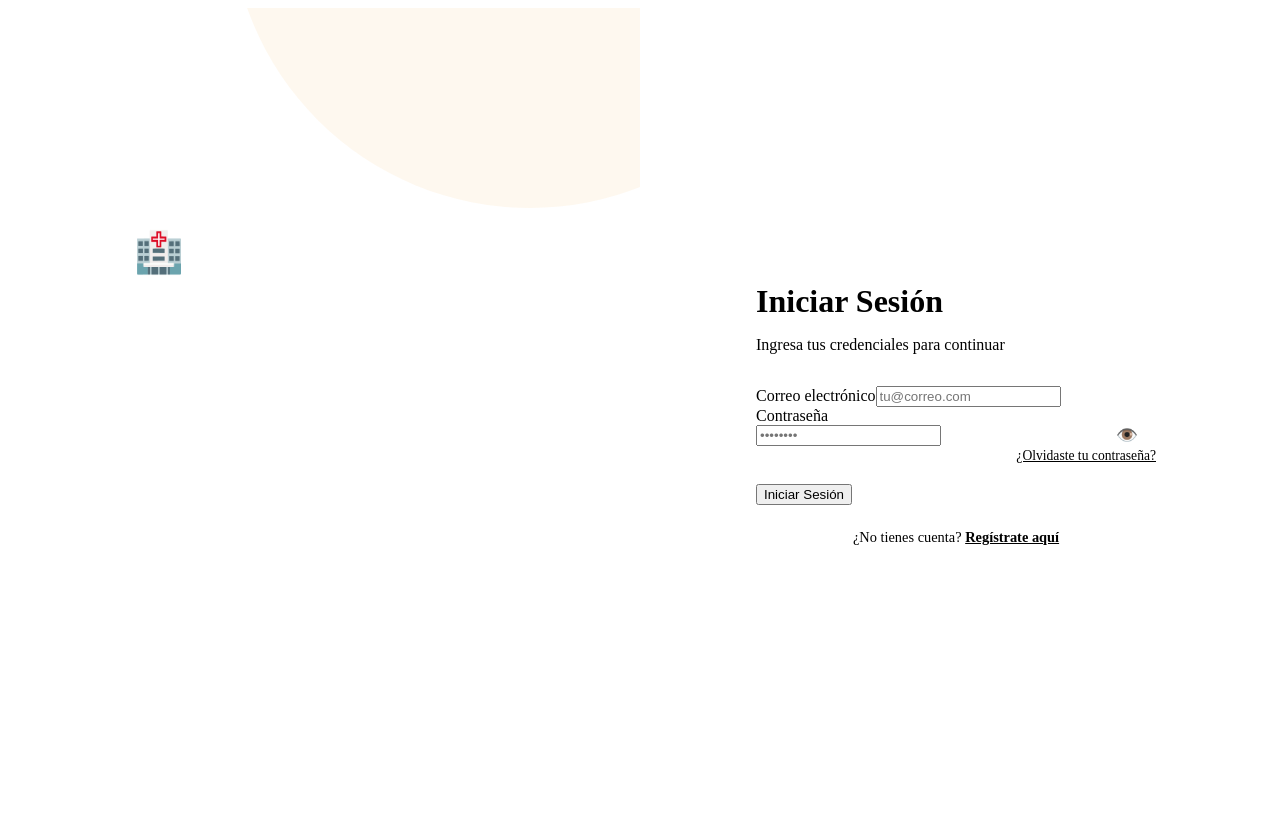
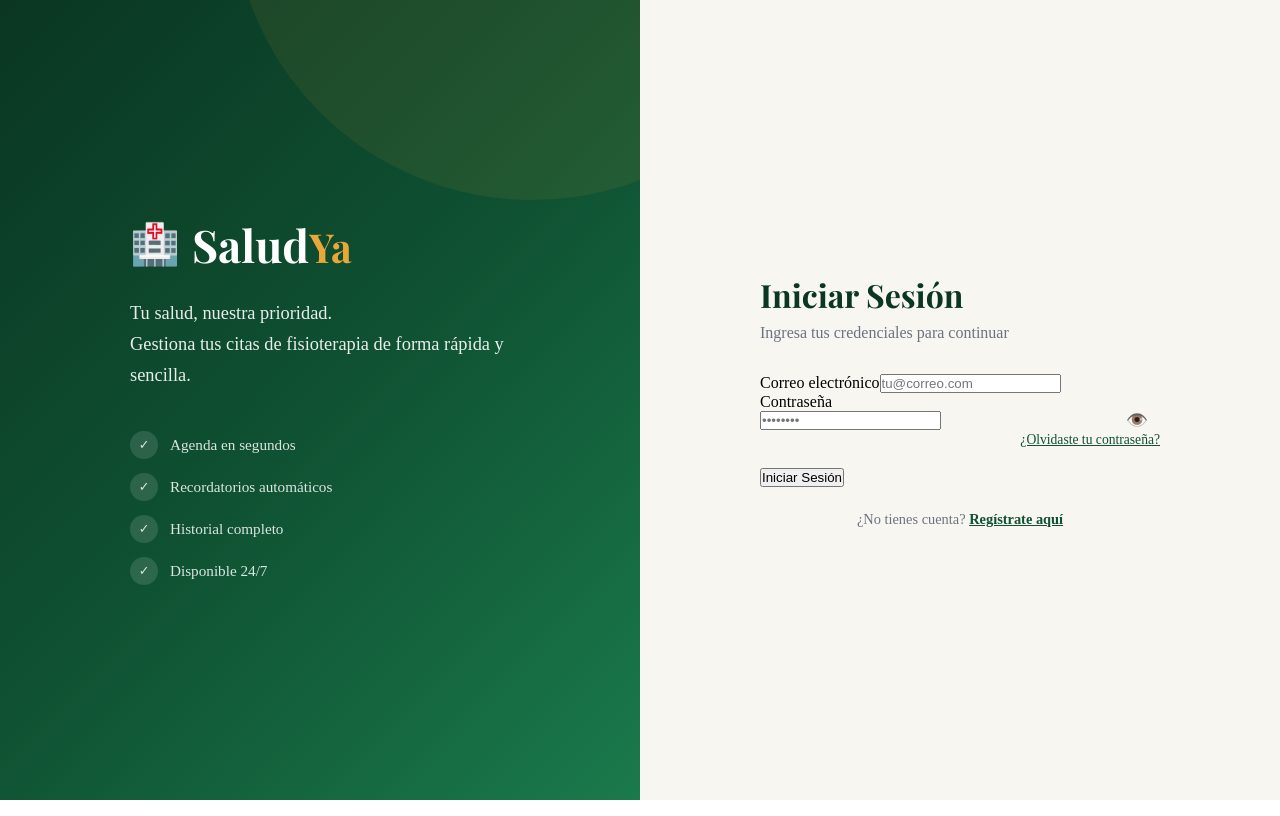
Before and after one commit to r0odr1/saludYa_front, an Angular app in the folder saludya-app/: page /login in a window 1280 px wide. Built offline with nearby package versions, Linux system fonts and the light colour scheme.

Commit message:
Agregar estructura para los estilos base de la app

```diff
--- a/saludya-app/src/styles.scss
+++ b/saludya-app/src/styles.scss
@@ -1 +1,38 @@
-/* You can add global styles to this file, and also import other style files */
+@import url('https://fonts.googleapis.com/css2?family=DM+Sans:ital,opsz,wght@0,9..40,300;0,9..40,400;0,9..40,500;0,9..40,600;0,9..40,700;1,9..40,400&family=Playfair+Display:wght@400;600;700&display=swap');
+
+:root {
+  --color-primary: #0F5132;
+  --color-primary-light: #198754;
+  --color-primary-lighter: #d1e7dd;
+  --color-primary-dark: #0a3622;
+  --color-accent: #E8A838;
+  --color-accent-light: #fcefc7;
+  --color-bg: #F8F6F1;
+  --color-bg-card: #FFFFFF;
+  --color-bg-dark: #1a1a2e;
+  --color-text: #2D2D2D;
+  --color-text-light: #6B7280;
+  --color-text-muted: #9CA3AF;
+  --color-border: #E5E7EB;
+  --color-danger: #DC3545;
+  --color-danger-light: #f8d7da;
+  --color-success: #198754;
+  --color-warning: #FFC107;
+  --color-info: #0DCAF0;
+  --shadow-sm: 0 1px 3px rgba(0,0,0,0.06);
+  --shadow-md: 0 4px 16px rgba(0,0,0,0.08);
+  --shadow-lg: 0 12px 40px rgba(0,0,0,0.12);
+  --radius-sm: 8px;
+  --radius-md: 12px;
+  --radius-lg: 20px;
+  --radius-full: 50px;
+  --font-body: 'DM Sans', sans-serif;
+  --font-display: 'Playfair Display', serif;
+  --transition: all 0.3s cubic-bezier(0.4, 0, 0.2, 1);
+}
+
+*, *::before, *::after {
+  box-sizing: border-box;
+  margin: 0;
+  padding: 0;
+}
```
